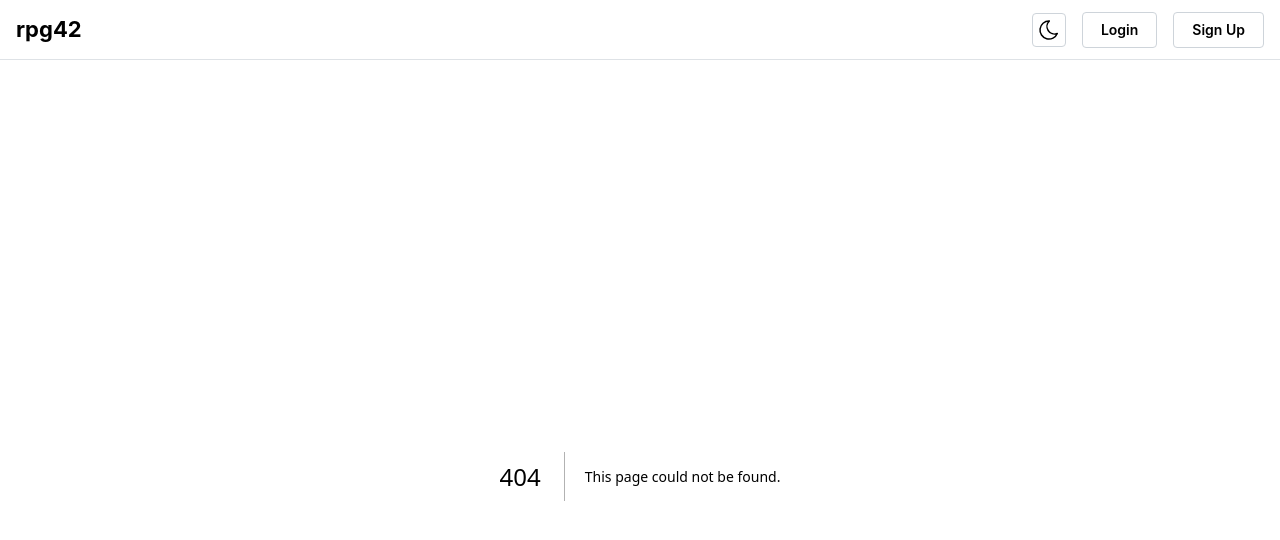
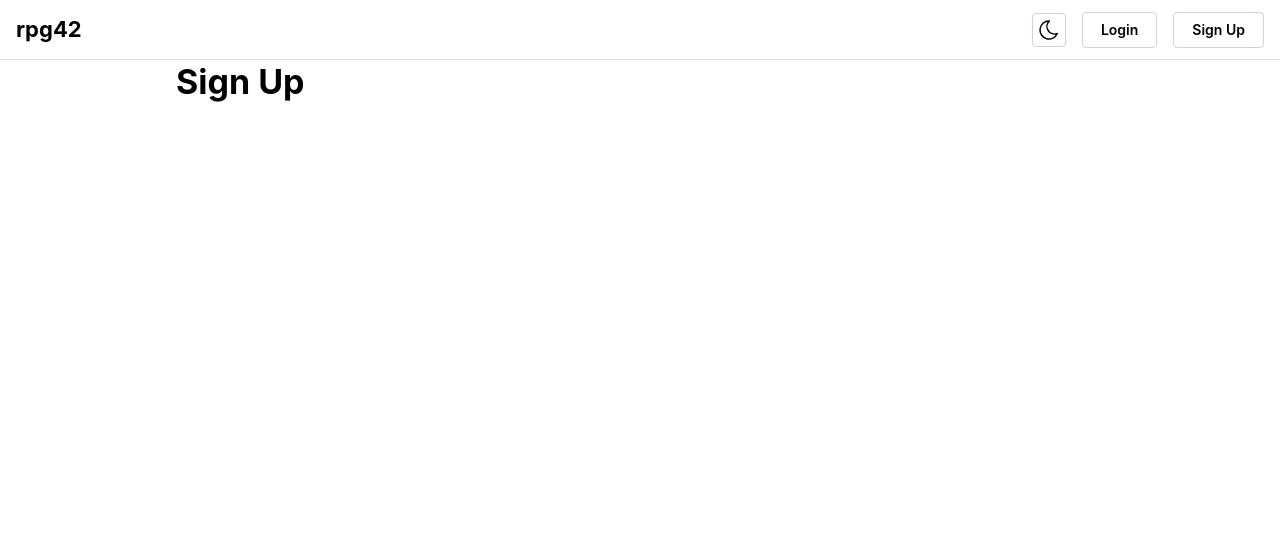
Before and after one commit to wforbes/rpg42, a Next.js app in the folder client/: page /signup in a window 1280 px wide. Before the commit this address had no page. Shown: the top 540 px of the page. Built offline with nearby package versions, Linux system fonts and the light colour scheme.

Commit message:
add auth pages, update appshell for game page
- add empty signup and login pages, with links on header and home page
- update the application shell to ensure the game canvas fills the entire main section of the page and accounts for the header appropriately with top padding

```diff
--- /dev/null
+++ b/client/app/(auth)/login/page.tsx
@@ -0,0 +1,9 @@
+import { Container, Title } from '@mantine/core';
+
+export default function LoginPage() {
+	return (
+		<Container>
+			<Title>Login</Title>
+		</Container>
+	);
+}
--- /dev/null
+++ b/client/app/(auth)/signup/page.tsx
@@ -0,0 +1,9 @@
+import { Container, Title } from '@mantine/core';
+
+export default function SignupPage() {
+	return (
+		<Container>
+			<Title>Sign Up</Title>
+		</Container>
+	);
+}
--- a/client/app/components/ApplicationShell.tsx
+++ b/client/app/components/ApplicationShell.tsx
@@ -1,6 +1,6 @@
 'use client';
 
-import { AppShell } from '@mantine/core';
+import { AppShell, rem } from '@mantine/core';
 import { ReactNode } from 'react';
 import { Header } from './Header';
 
@@ -8,12 +8,14 @@ export function ApplicationShell({ children }: { children: ReactNode }) {
 	return (
 		<AppShell
 			header={{ height: 60 }}
-			padding="md"
+			padding="none"
 		>
 			<AppShell.Header>
 				<Header />
 			</AppShell.Header>
-			<AppShell.Main>
+			<AppShell.Main
+				pt={`calc(${rem(60)}`}
+			>
 				{children}
 			</AppShell.Main>
 		</AppShell>
--- a/client/app/components/Header.tsx
+++ b/client/app/components/Header.tsx
@@ -10,8 +10,8 @@ export function Header() {
 			<Link href="/"><Title order={3}>rpg42</Title></Link>
 			<Group>
 				<ColorSchemeToggle />
-				<Button variant="default">Login</Button>
-				<Button variant="default">Sign Up</Button>
+				<Button component={Link} href="/login" variant="default">Login</Button>
+				<Button component={Link} href="/signup" variant="default">Sign Up</Button>
 			</Group>
 		</Group>
 	);
--- a/client/app/page.tsx
+++ b/client/app/page.tsx
@@ -13,7 +13,7 @@ export default function Home() {
 			</Text>
 			<Group my="lg" justify="center">
 				<Button size="lg" variant="default" component={Link} href="/about">Learn more</Button>
-				<Button size="lg">Start Your Journey</Button>
+				<Button size="lg" component={Link} href="/signup">Start Your Journey</Button>
 			</Group>
 		</Container>
 	);
```
Also changed, not shown: 1 other file (tests, documents, lock files or other folders).
